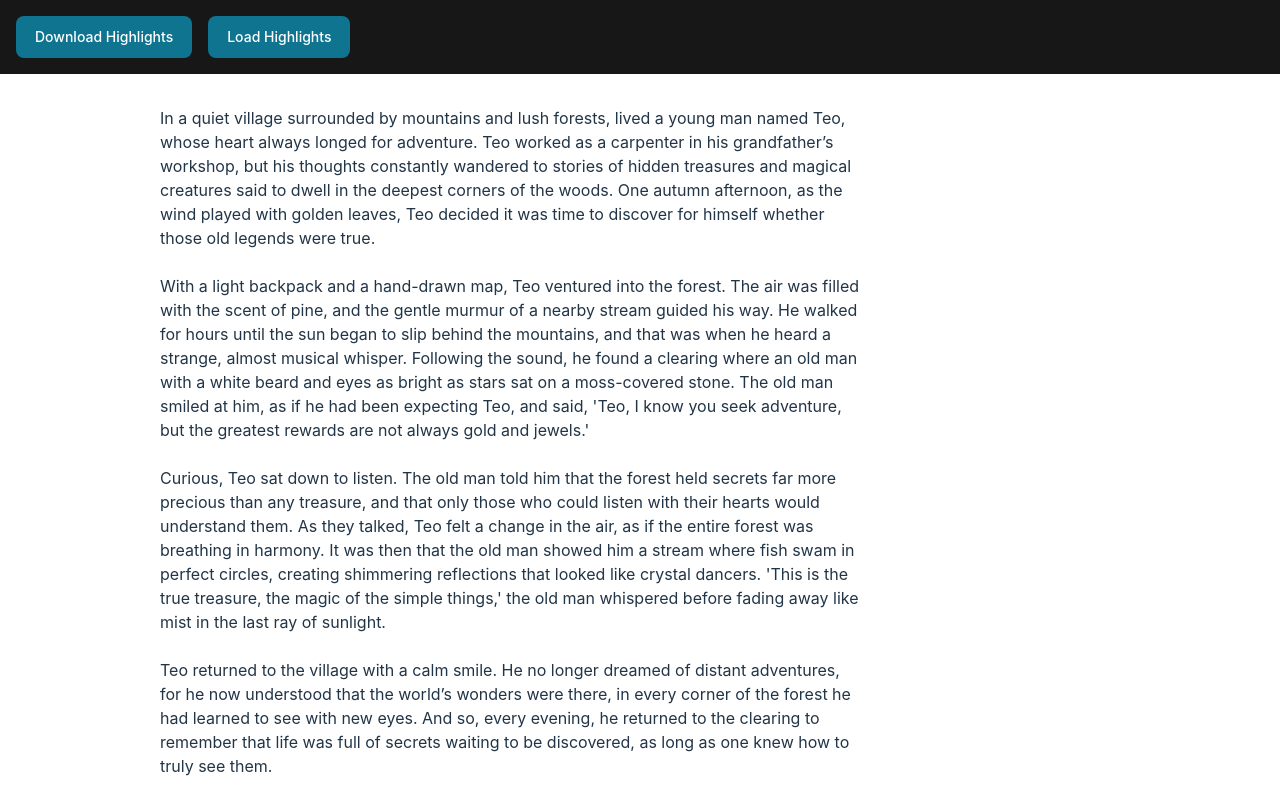
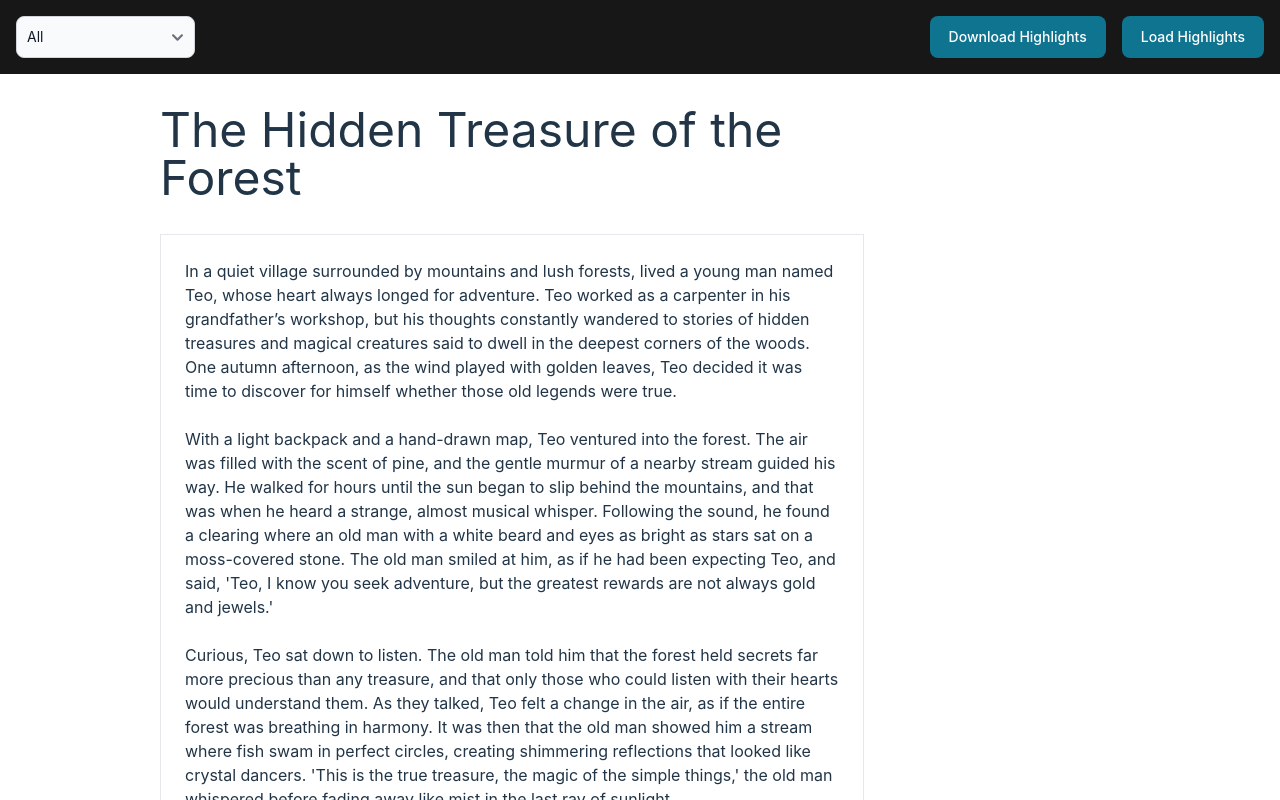
Before and after one commit to ras2405/ProyectoIntegrador, a React (Vite) app in the folder caqdas/: page / in a window 1280 px wide. Shown: the top 800 px of the page. Built offline with nearby package versions, Linux system fonts and the light colour scheme.

Commit message:
add stage selector

```diff
--- a/caqdas/src/App.css
+++ b/caqdas/src/App.css
@@ -2,6 +2,17 @@
   margin-left: 10%;
   margin-right: 30%;
   padding: 2rem;
+}
+
+.flex-column-spacing {
+  display: flex;
+  flex-direction: column;
+  gap: 2rem;
+}
+
+.large-title {
+  font-size: 3rem;
+  line-height: 1;
 }
 
 .highlight {
--- a/caqdas/src/App.tsx
+++ b/caqdas/src/App.tsx
@@ -18,13 +18,22 @@ const formatDate = (isoString: string): string => {
 function App() {
   const [open, setOpen] = useState(false);
   const [highlightedText, setHighlightedText] = useState('');
+  const [originalText, setOriginalText] = useState('');
   const [textRecords, setTextRecords] = useState<IText[]>([]);
   const [currentText, setCurrentText] = useState('');
 
-  const updateHighlightedText = (highlights: IText[]) => {
-    let updatedText = highlightedText;
+  const updateHighlightedText = (
+    highlights: IText[],
+    selectedStage?: string
+  ) => {
+    let updatedText = originalText;
 
-    highlights.forEach((highlight, index) => {
+    const filteredHighlights =
+      selectedStage && selectedStage !== ''
+        ? highlights.filter((highlight) => highlight.stage === selectedStage)
+        : highlights;
+
+    filteredHighlights.forEach((highlight, index) => {
       const matchingTags = Object.entries(highlight)
         .filter(([key, value]) => key.startsWith('tag') && value === 1)
         .map(([key]) => {
@@ -63,6 +72,7 @@ function App() {
         setHighlightedText={setHighlightedText}
         setCurrentText={setCurrentText}
         textRecords={textRecords}
+        setOriginalText={setOriginalText}
       />
       <RightPanel
         open={open}
--- a/caqdas/src/components/DocContainer/DocContainer.tsx
+++ b/caqdas/src/components/DocContainer/DocContainer.tsx
@@ -32,6 +32,7 @@ interface DocContainerProps {
   setHighlightedText: (highlightedText: string) => void;
   setCurrentText: (currentText: string) => void;
   textRecords: IText[];
+  setOriginalText: (originalText: string) => void;
 }
 
 /**
@@ -44,33 +45,32 @@ export const DocContainer = ({
   setHighlightedText,
   setCurrentText,
   textRecords,
+  setOriginalText,
 }: DocContainerProps) => {
   const handleMouseUp = () => {
     const selection = window.getSelection();
     const selectedText = selection ? selection.toString().trim() : '';
     if (selectedText) {
-      setCurrentText(selectedText); // Almacenar el texto seleccionado
-      setOpen(true); // Abrir el panel derecho
+      setCurrentText(selectedText);
+      setOpen(true);
     }
   };
 
   useEffect(() => {
     setHighlightedText(text);
+    setOriginalText(text);
   }, []);
 
   const handleTextClick = (e: React.MouseEvent<HTMLDivElement>) => {
     const target = e.target as HTMLElement;
-    console.log('Click detected:', target);
-    console.log('Clases del elemento:', target.classList);
 
     if (target.classList.contains('highlight')) {
-      console.log('Subrayado clicado:', target);
       const id = target.getAttribute('data-id');
       if (id !== null) {
         const record = textRecords[parseInt(id)];
         if (record) {
-          setCurrentText(record.text); // Prellenar con el texto actual
-          setOpen(true); // Abrir el panel
+          setCurrentText(record.text);
+          setOpen(true);
           return;
         }
       }
@@ -79,6 +79,9 @@ export const DocContainer = ({
 
   return (
     <div className="doc">
+      <div className="flex-column-spacing">
+        <div className="large-title">The Hidden Treasure of the Forest</div>
+        <div className="p-6 border">
           <div
             onMouseUp={handleMouseUp}
             onClick={handleTextClick}
@@ -87,5 +90,7 @@ export const DocContainer = ({
             }}
           />
         </div>
+      </div>
+    </div>
   );
 };
--- a/caqdas/src/components/Header/Header.tsx
+++ b/caqdas/src/components/Header/Header.tsx
@@ -1,13 +1,15 @@
 import { Button } from 'flowbite-react';
-
+import { useState } from 'react';
 import { saveAs } from 'file-saver';
 import * as Papa from 'papaparse';
 import { IText } from '../../Interfaces';
+import { Select } from 'flowbite-react';
+import { stages } from '../../constants/stages';
 
 interface HeaderProps {
   textRecords: IText[];
   setTextRecords: (textRecords: IText[]) => void;
-  updateHighlightedText: (highlights: IText[]) => void;
+  updateHighlightedText: (highlights: IText[], selectedStage?: string) => void;
 }
 
 export const Header = ({
@@ -15,6 +17,7 @@ export const Header = ({
   setTextRecords,
   updateHighlightedText,
 }: HeaderProps) => {
+  const [stage, setStage] = useState('');
   /**
    * Download the text records as a CSV file.
    */
@@ -28,7 +31,7 @@ export const Header = ({
 
   const loadHighlightsFromCSV = async () => {
     try {
-      const response = await fetch('/highlights.csv'); // Asegúrate de que el archivo esté en la carpeta public
+      const response = await fetch('/highlights.csv');
       const text = await response.text();
       Papa.parse(text, {
         header: true,
@@ -61,11 +64,31 @@ export const Header = ({
     }
   };
 
+  const handleStageChange = (stage: string) => {
+    setStage(stage);
+    updateHighlightedText(textRecords, stage);
+  };
+
   return (
     <div style={{ backgroundColor: '#171717' }} className="p-4">
-      <div className="flex flex-row space-x-4">
-        <Button onClick={downloadTextRecordsCSV}>Download Highlights</Button>
-        <Button onClick={loadHighlightsFromCSV}>Load Highlights</Button>
+      <div className="flex flex-row justify-between">
+        <Select
+          id="stage"
+          value={stage}
+          onChange={(e) => handleStageChange(e.target.value)}
+          required
+        >
+          <option value="">All</option>
+          {stages.map((item) => (
+            <option key={item.value} value={item.value}>
+              {item.label}
+            </option>
+          ))}
+        </Select>
+        <div className="flex flex-row space-x-4">
+          <Button onClick={downloadTextRecordsCSV}>Download Highlights</Button>
+          <Button onClick={loadHighlightsFromCSV}>Load Highlights</Button>
+        </div>
       </div>
     </div>
   );
--- a/caqdas/src/components/RightPanel/RightPanel.tsx
+++ b/caqdas/src/components/RightPanel/RightPanel.tsx
@@ -54,7 +54,7 @@ export const RightPanel = ({
       setStage(currentRecord.stage || stages[0].value);
     } else {
       setSelectedRecord(null);
-      setTag(tags[0].value); // Valores predeterminados si no hay registro
+      setTag(tags[0].value);
       setStage(stages[0].value);
     }
   }, [currentText, textRecords]);
```
Lines whose indentation alone changed are shown as unchanged.
